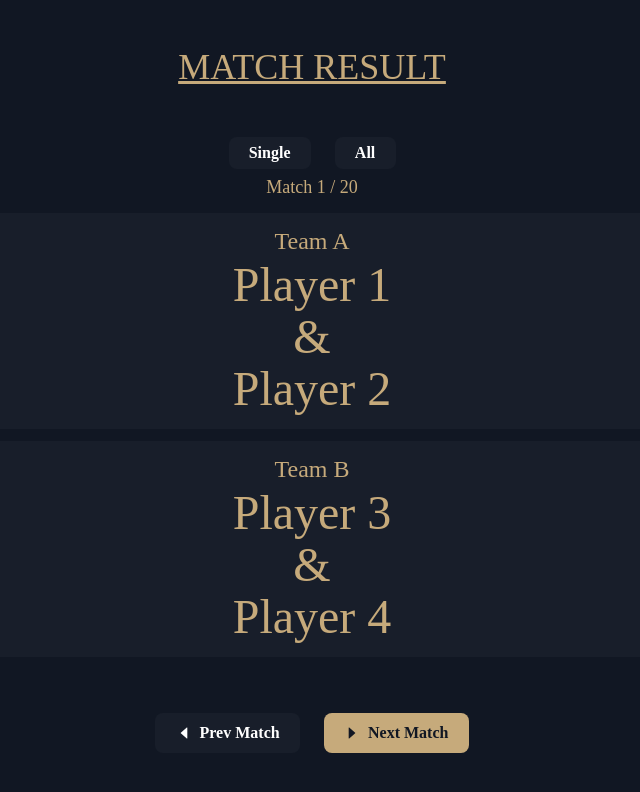
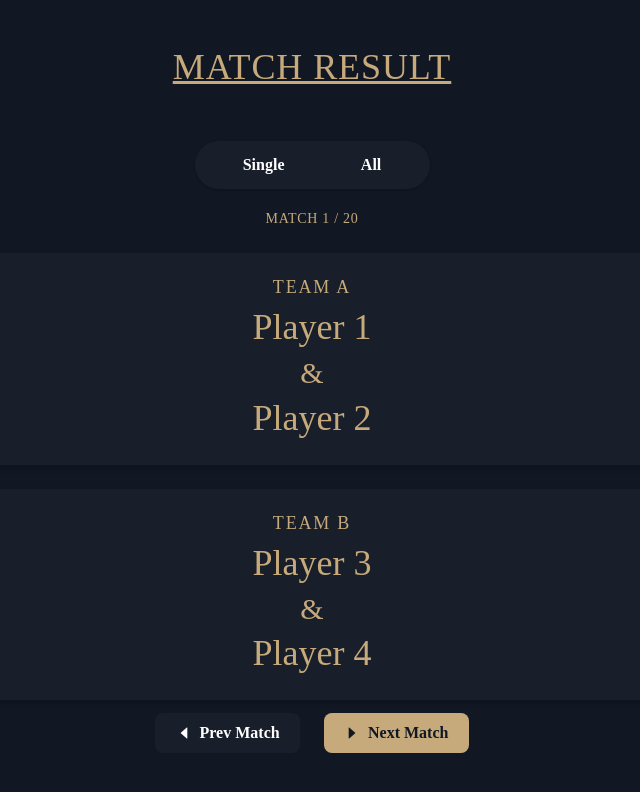
Before and after one commit to ikuy1203/BadMatch, a React (Vite) app: page / in a window 1280 px wide. Both pictures are taken after a click on the button "Start". Shown: the top 792 px of the page, without its empty margins (328-968 px from the left). Built offline with nearby package versions, Linux system fonts and the light colour scheme.

Commit message:
Improve match and start page readability

```diff
--- a/src/pages/match/index.tsx
+++ b/src/pages/match/index.tsx
@@ -26,16 +26,16 @@ export const MatchPage: React.FC = () => {
   return (
     <>
       <div className="bg-bgColor flex h-screen w-screen flex-col items-center justify-center">
-        <div className="text-fontColor flex h-1/6 items-center text-4xl underline">
+        <div className="text-fontColor flex h-1/6 items-center text-4xl tracking-wide underline">
           MATCH RESULT
         </div>
         <div
           className={cn(
-            'flex w-screen flex-col items-center',
+            'flex w-full max-w-5xl flex-col items-center gap-3 px-6',
             viewMode === 'single' ? 'h-2/3' : 'h-5/6',
           )}
         >
-          <div className="my-1">
+          <div className="bg-cardColor my-2 flex items-center gap-3 rounded-full px-4 py-2 shadow-sm">
             <Button
               variant="secondary"
               size="sm"
@@ -59,7 +59,7 @@ export const MatchPage: React.FC = () => {
           </div>
           {viewMode === 'single' ? (
             <>
-              <span className="text-fontColor text-lg">
+              <span className="text-fontColor text-sm tracking-wider uppercase">
                 Match {displayMatch} / {totalMatches}
               </span>
               <PlayerCard
@@ -78,11 +78,11 @@ export const MatchPage: React.FC = () => {
           )}
         </div>
         {viewMode === 'single' && (
-          <div className="flex h-1/6 w-screen items-center justify-center">
+          <div className="flex h-1/6 w-full items-center justify-center">
+            <div className="flex w-full max-w-5xl justify-center gap-6 px-6">
               <Button
                 variant="secondary"
                 size="lg"
-              className="mx-3"
                 onClick={() => {
                   setIsProcessing(true);
                   setMatch((prev) => (prev > 0 ? prev - 1 : prev));
@@ -96,7 +96,6 @@ export const MatchPage: React.FC = () => {
               <Button
                 variant="default"
                 size="lg"
-              className="mx-3"
                 disabled={isProcessing}
                 onClick={() => {
                   setIsProcessing(true);
@@ -107,6 +106,7 @@ export const MatchPage: React.FC = () => {
                 <AiOutlineCaretRight />
                 Next Match
               </Button>
+            </div>
           </div>
         )}
       </div>
@@ -129,11 +129,11 @@ const PlayerCard: React.FC<{
 }) => {
   return (
     <>
-      <div className="bg-cardColor text-fontColor mt-3 flex w-4/5 flex-col items-center rounded-4xl py-3">
-        <div className="text-2xl">{teamName}</div>
-        <div className="my-1 text-5xl">{playerName1}</div>
-        <div className="text-5xl">&</div>
-        <div className="my-1 text-5xl">{playerName2}</div>
+      <div className="bg-cardColor text-fontColor mt-3 flex w-full max-w-3xl flex-col items-center rounded-4xl px-6 py-5 shadow-md">
+        <div className="text-lg tracking-widest uppercase">{teamName}</div>
+        <div className="my-1 text-4xl leading-tight">{playerName1}</div>
+        <div className="text-3xl leading-tight">&</div>
+        <div className="my-1 text-4xl leading-tight">{playerName2}</div>
       </div>
     </>
   );
@@ -153,7 +153,7 @@ const MatchList: React.FC<{
   }[];
 }) => {
   return (
-    <div className="mt-1 h-5/6 overflow-y-scroll">
+    <div className="mt-1 h-5/6 w-full max-w-4xl overflow-y-scroll px-4 pb-6">
       {allMatchesList.map((match, index) => (
         <MatchCard
           key={`match-card-${index}`}
@@ -181,18 +181,37 @@ const MatchCard: React.FC<{
 }) => {
   return (
     <>
-      <div className="bg-cardColor text-fontColor mt-3 flex flex-row items-center gap-3 rounded-xl p-3">
-        <span className="text-md">{matchNo}:</span>
-        <div className="text-md flex items-center gap-1">
-          <span>{teamA.player1}</span>
-          <span className="text-sm">&</span>
-          <span>{teamA.player2}</span>
+      <div className="bg-cardColor text-fontColor mt-3 flex w-full flex-col gap-2 rounded-2xl px-4 py-3 shadow-sm sm:flex-row sm:items-center sm:gap-4">
+        <div className="flex items-center justify-between text-xs tracking-wider uppercase sm:justify-start sm:text-sm">
+          <span>Match {matchNo}</span>
+          <span className="sm:hidden">vs</span>
         </div>
-        <span>vs</span>
-        <div className="text-md flex items-center gap-1">
-          <span>{teamB.player1}</span>
-          <span className="text-sm">&</span>
-          <span>{teamB.player2}</span>
+        <div className="flex items-center gap-2 text-xs tracking-wider uppercase sm:text-sm">
+          <span>Team A</span>
+        </div>
+        <div className="text-md flex flex-wrap items-center gap-2 leading-snug">
+          <span className="rounded-full px-2 py-0.5 text-sm sm:text-base">
+            {teamA.player1}
+          </span>
+          <span className="text-xs tracking-wider uppercase sm:text-sm">&</span>
+          <span className="rounded-full px-2 py-0.5 text-sm sm:text-base">
+            {teamA.player2}
+          </span>
+        </div>
+        <span className="hidden text-sm tracking-wider uppercase sm:inline">
+          vs
+        </span>
+        <div className="flex items-center gap-2 text-xs tracking-wider uppercase sm:text-sm">
+          <span>Team B</span>
+        </div>
+        <div className="text-md flex flex-wrap items-center gap-2 leading-snug">
+          <span className="rounded-full px-2 py-0.5 text-sm sm:text-base">
+            {teamB.player1}
+          </span>
+          <span className="text-xs tracking-wider uppercase sm:text-sm">&</span>
+          <span className="rounded-full px-2 py-0.5 text-sm sm:text-base">
+            {teamB.player2}
+          </span>
         </div>
       </div>
     </>
--- a/src/pages/start/index.tsx
+++ b/src/pages/start/index.tsx
@@ -13,18 +13,21 @@ export const StartPage: React.FC = () => {
   return (
     <>
       <div className="bg-bgColor flex h-screen w-screen flex-col items-center justify-center">
-        <div className="text-fontColor flex h-1/6 items-center text-4xl underline">
+        <div className="text-fontColor flex h-1/6 items-center text-4xl tracking-wide underline">
           MATCH SETUP
         </div>
-        <div className="flex h-2/3 w-screen flex-col items-center">
+        <div className="flex h-2/3 w-full max-w-4xl flex-col items-center gap-4 px-6">
           <CourtsCard courts={courts} setCourts={setCourts} />
           <PlayersCard players={players} setPlayers={setPlayers} />
-          <div className="my-5 flex flex-col items-center">
-            <div className="text-fontColor">Courts: {courts}</div>
-            <div className="text-fontColor">Players: {players}</div>
+          <div className="bg-cardColor text-fontColor mt-2 flex w-full max-w-2xl items-center justify-between rounded-3xl px-6 py-3 shadow-sm">
+            <div className="text-sm tracking-wide uppercase">Courts</div>
+            <div className="text-2xl">{courts}</div>
+            <div className="text-sm tracking-wide uppercase">Players</div>
+            <div className="text-2xl">{players}</div>
           </div>
         </div>
-        <div className="flex h-1/6 w-screen items-center justify-center">
+        <div className="flex h-1/6 w-full items-center justify-center">
+          <div className="flex w-full max-w-4xl justify-center px-6">
             <Button
               variant="default"
               size="slg"
@@ -34,6 +37,7 @@ export const StartPage: React.FC = () => {
             >
               Start
             </Button>
+          </div>
         </div>
       </div>
     </>
@@ -52,7 +56,7 @@ const CourtsCard: React.FC<{
 }) => {
   return (
     <>
-      <div className="bg-cardColor mt-5 flex w-4/5 flex-col items-center rounded-4xl py-3">
+      <div className="bg-cardColor mt-4 flex w-full max-w-2xl flex-col items-center rounded-4xl px-6 py-4 shadow-md">
         <div className="text-fontColor text-3xl">Courts</div>
         <div className="text-fontColor mb-4 text-sm">
           Number of courts in use
@@ -87,7 +91,7 @@ const PlayersCard: React.FC<{
 }) => {
   return (
     <>
-      <div className="bg-cardColor mt-5 flex w-4/5 flex-col items-center rounded-4xl py-3">
+      <div className="bg-cardColor mt-4 flex w-full max-w-2xl flex-col items-center rounded-4xl px-6 py-4 shadow-md">
         <div className="text-fontColor text-3xl">Players</div>
         <div className="text-fontColor mb-4 text-sm">Number of players</div>
         <Slider
```
Lines whose indentation alone changed are shown as unchanged.
